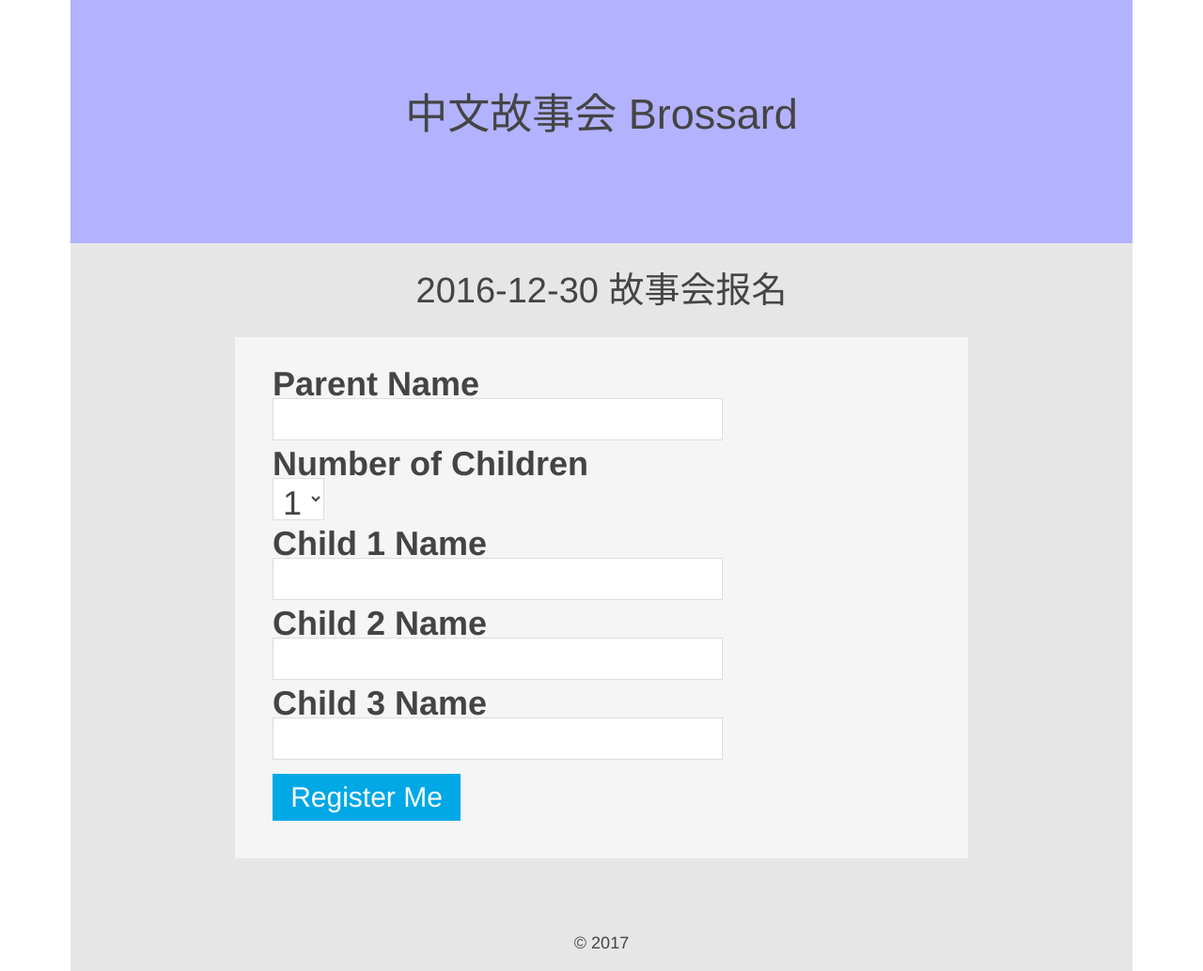
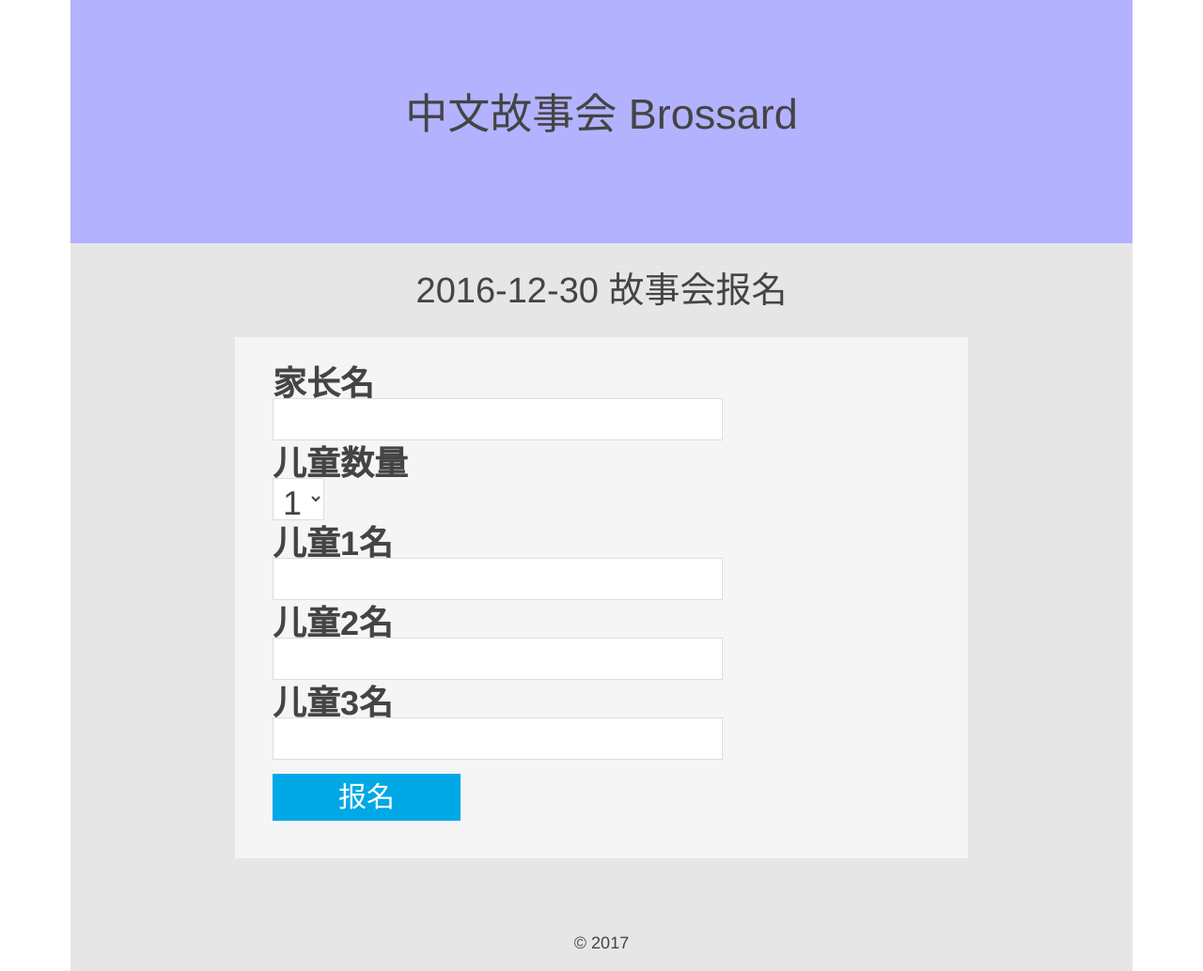
Before and after one commit to tawaye/bsdcnstory, a Django app: page /chinesestory/brossard/registration/ in a window 1280 px wide. Shown: the part 16-1050 px from the top of the page at 94% size. Run offline with Django 3.2, Linux system fonts and the light colour scheme; data comes from the database, SQL or seed files in the repository.

Commit message:
Update registration.html

```diff
--- a/templates/registration.html
+++ b/templates/registration.html
@@ -4,11 +4,11 @@
 	<form class="uk-form uk-form-stacked" method="post" action="" style="font-size: 36px;">
 		{% csrf_token %}
 		<div class="uk-form-row">
-			<label class="uk-form-label">Parent Name</label>
+			<label class="uk-form-label">家长名</label>
 			<input name="parent_name" type="text" style="height: 45px; line-height: 150%;">
 		</div>
 		<div class="uk-form-row">
-			<label class="uk-form-label">Number of Children</label>
+			<label class="uk-form-label">儿童数量</label>
 			<select name="num_of_children" style="height: 45px; line-height: 150%;">
 				<option selected>1</option>
 				<option>2</option>
@@ -17,24 +17,24 @@
 		</div>
 
 		<div class="uk-form-row">
-			<label class="uk-form-label">Child 1 Name</label>
+			<label class="uk-form-label">儿童1名</label>
 			<input name="child_name_1" type="text" style="height: 45px; line-height: 150%;">
 		</div>
 
 
 		<div class="uk-form-row">
-			<label class="uk-form-label">Child 2 Name</label>
+			<label class="uk-form-label">儿童2名</label>
 			<input name="child_name_2" type="text" style="height: 45px; line-height: 150%;">
 		</div>
 
 
 		<div class="uk-form-row">
-			<label class="uk-form-label">Child 3 Name</label>
+			<label class="uk-form-label">儿童3名</label>
 			<input name="child_name_3" type="text" style="height: 45px; line-height: 150%;">
 		</div>
 
 		<div class="uk-form-row">
-			<button name="registerme" class="uk-button uk-button-primary" style="font-size: 30px; width: 200px; height: 50px">Register Me</button>
+			<button name="registerme" class="uk-button uk-button-primary" style="font-size: 30px; width: 200px; height: 50px">报名</button>
 		</div>
 
 
```
